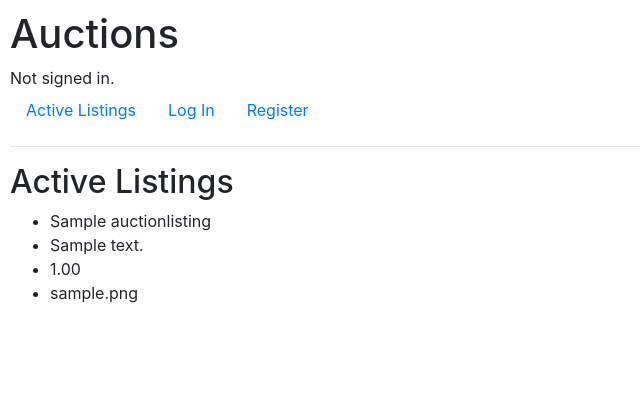
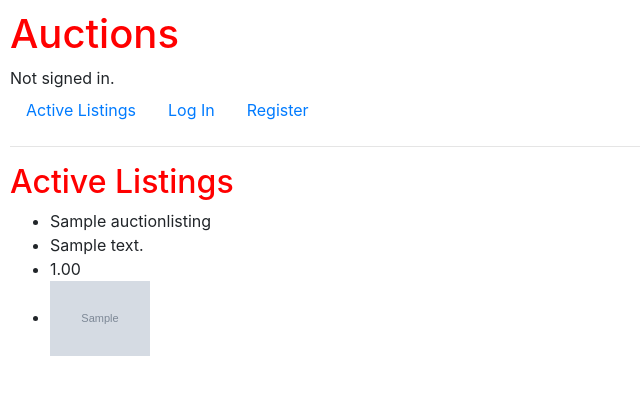
Before and after one commit to janva-harvard/comerce, a Django app: page / in a window 1280 px wide. Shown: the top 395 px of the page, without its empty margins (0-640 px from the left). Run offline with Django 3.2, Linux system fonts and the light colour scheme; tables that the repository leaves empty hold one stand-in row (values such as "Sample post"); grey boxes marked "Sample" are stand-in pictures; some libraries are stand-ins or nearby versions.

Commit message:
Add image from image link

```diff
--- a/auctions/static/auctions/styles.css
+++ b/auctions/static/auctions/styles.css
@@ -1,3 +1,12 @@
 body {
-    padding: 10px;
+  padding: 10px;
 }
+h1,
+h2,
+h3 {
+  color: red;
+}
+
+.prod_image_small {
+  width: 100px;
+}
--- a/auctions/templates/auctions/index.html
+++ b/auctions/templates/auctions/index.html
@@ -1,10 +1,18 @@
 {% extends "auctions/layout.html" %} {% block body %}
 <h2>Active Listings</h2>
+{% for listing in listings%}
 <ul>
-  {% for listing in listings%}
   <li>{{ listing.title }}</li>
   <li>{{ listing.description }}</li>
   <li>{{ listing.starting_bid }}</li>
-  <li>{{ listing.image_url }}</li>
-  {% endfor %} {% endblock %}
+  <li>
+    {% if listing.image_url %}
+    <img
+      class="prod_image_small"
+      src="{{ listing.image_url }}"
+      alt="product image titled {{ listing.title }}"
+    />
+    {% endif %}
+  </li>
 </ul>
+{% endfor %} {% endblock %}
```
